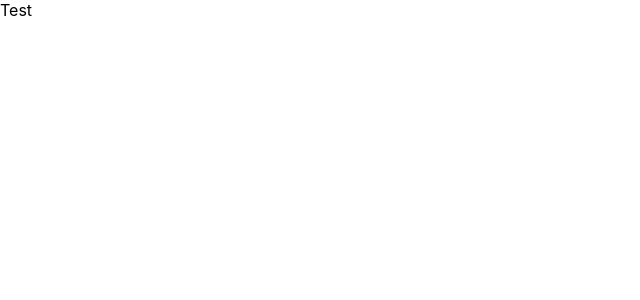
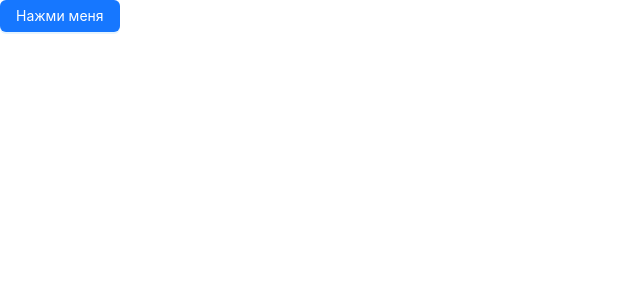
Before and after one commit to MishaKompaniec/MyApp, a React (Create React App) app: page / in a window 1280 px wide. Shown: the top 300 px of the page, without its empty margins (0-640 px from the left). Built offline with nearby package versions, Linux system fonts and the light colour scheme.

Commit message:
added antd

```diff
--- a/package.json
+++ b/package.json
@@ -3,6 +3,7 @@
   "version": "0.1.0",
   "private": true,
   "dependencies": {
+    "@ant-design/cssinjs": "^1.23.0",
     "@testing-library/dom": "^10.4.0",
     "@testing-library/jest-dom": "^6.6.3",
     "@testing-library/react": "^16.2.0",
@@ -11,6 +12,7 @@
     "@types/node": "^16.18.126",
     "@types/react": "^19.0.10",
     "@types/react-dom": "^19.0.4",
+    "antd": "^5.24.2",
     "react": "^19.0.0",
     "react-dom": "^19.0.0",
     "react-scripts": "5.0.1",
@@ -22,7 +24,8 @@
     "build": "react-scripts build",
     "test": "react-scripts test",
     "eject": "react-scripts eject",
-    "prepare": "husky"
+    "prepare": "husky",
+    "clean": "eslint --fix"
   },
   "eslintConfig": {
     "extends": [
--- a/src/App.tsx
+++ b/src/App.tsx
@@ -1,7 +1,13 @@
 import React from 'react';
 
+import { Button } from 'antd';
+
 function App() {
-  return <>Test</>;
+  return (
+    <>
+      <Button type='primary'>Нажми меня</Button>
+    </>
+  );
 }
 
 export default App;
--- /dev/null
+++ b/src/theme/ThemeProvider.tsx
@@ -0,0 +1,21 @@
+import React, { PropsWithChildren } from 'react';
+
+import { ConfigProvider } from 'antd';
+
+import { colors } from './colors';
+
+const ThemeProvider: React.FC<PropsWithChildren> = ({ children }) => {
+  return (
+    <ConfigProvider
+      theme={{
+        token: {
+          colorPrimary: colors.primary,
+        },
+      }}
+    >
+      {children}
+    </ConfigProvider>
+  );
+};
+
+export default ThemeProvider;
--- /dev/null
+++ b/src/theme/colors.ts
@@ -0,0 +1,3 @@
+export const colors = {
+  primary: '#1677ff',
+};
```
Also changed, not shown: src/index.css (+5 -5 lines), src/index.tsx (+5 -3 lines), .eslintrc.js (added), .eslintrc.json (deleted), .prettierrc.json (added), 2 other files (tests, documents, lock files or other folders).
